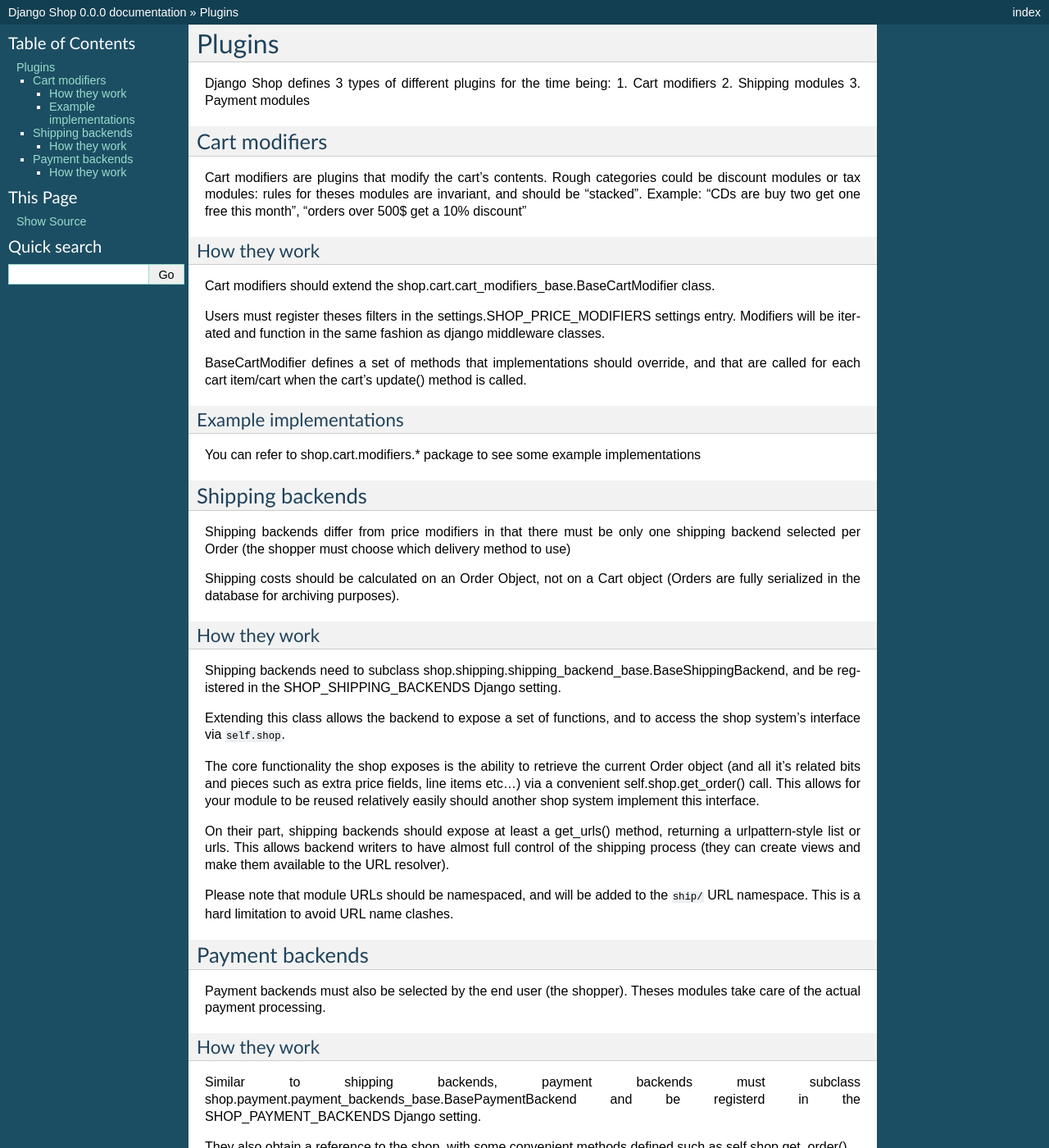
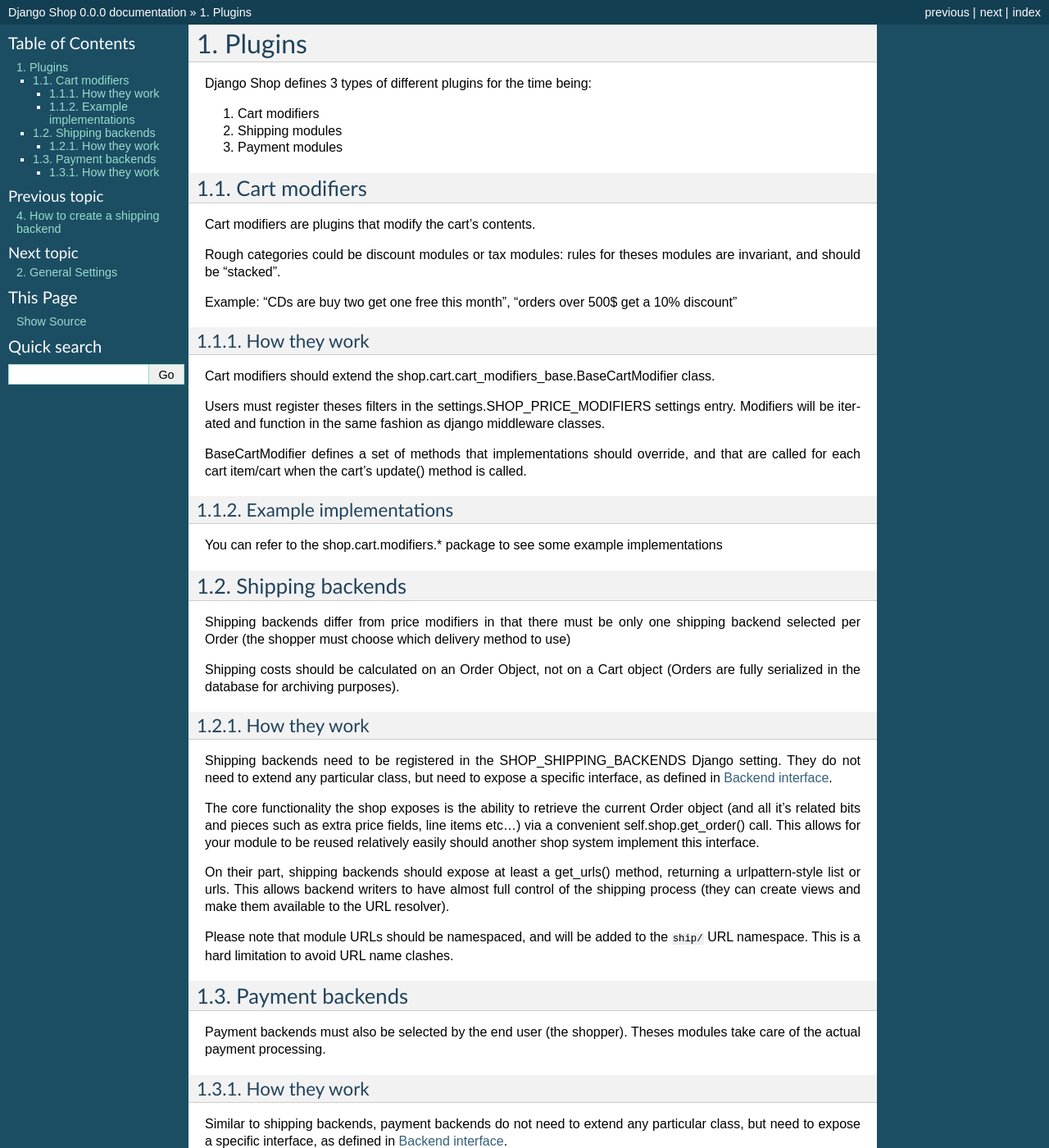
Before and after one commit to joker-softdev/django_shop, a Sphinx documentation site: the page built from docs/plugins.rst, in a window 1280 px wide and 1400 px high. Shown: the whole window at 82% size. Built offline with Sphinx 7.4.7, drawn with Linux system fonts in a browser that asks for light colours.

Commit message:
Cleaned up and corrected documentation

```diff
--- a/docs/howto/how-to-payment.rst
+++ b/docs/howto/how-to-payment.rst
@@ -41,6 +41,8 @@
   save all of them at the end in one go (?). Finally the payment method keeps track
   of what backend was used for this specific payment.
 
+.. _payment-backend-interface:
+
 Backend interface
 ==================
 
--- a/docs/howto/how-to-product.rst
+++ b/docs/howto/how-to-product.rst
@@ -20,8 +20,6 @@
 
 * name : The name/title of the product
 * slug : The slug used to refer to this product in the URLs
-* short_description : a short description of the product
-* long_description : A longer, more in-depth description of the product
 * active : Products flagged as not active will not show in the lists
 * date_added : The date at which the product was first created
 * last_modified : A timestamp of when the product was last modified
--- a/docs/howto/how-to-shipping.rst
+++ b/docs/howto/how-to-shipping.rst
@@ -2,7 +2,6 @@
 How to create a shipping backend
 ==================================
 
-* Shipping backends must subclass shop.shipping.shipping_backend_base.BaseShippingBackend
 * Shipping backends must be listed in settings.SHOP_SHIPPING_BACKENDS
 
 Shop interface
@@ -15,6 +14,7 @@
 The reference interface for shipping backends is located at
 shop.shipping.shipping_backend_base.ShippingBackendAPI
 
+.. _shipping-backend-interface:
 
 Backend interface
 ==================
--- a/docs/index.rst
+++ b/docs/index.rst
@@ -39,4 +39,5 @@
     :maxdepth: 1
     :numbered:
 
+    plugins
     settings
--- a/docs/plugins.rst
+++ b/docs/plugins.rst
@@ -3,6 +3,7 @@
 ================
 
 Django Shop defines 3 types of different plugins for the time being:
+
 1. Cart modifiers
 2. Shipping modules
 3. Payment modules
@@ -11,8 +12,10 @@
 ===============
 
 Cart modifiers are plugins that modify the cart's contents.
+
 Rough categories could be discount modules or tax modules: rules for theses modules
 are invariant, and should be "stacked".
+
 Example: "CDs are buy two get one free this month", "orders over 500$ get a 10%
 discount"
 
@@ -46,12 +50,9 @@
 How they work
 --------------
 
-Shipping backends need to subclass
-shop.shipping.shipping_backend_base.BaseShippingBackend, and be registered in
-the SHOP_SHIPPING_BACKENDS Django setting.
-
-Extending this class allows the backend to expose a set of functions, and to
-access the shop system's interface via ``self.shop``.
+Shipping backends need to be registered in the SHOP_SHIPPING_BACKENDS Django
+setting. They do not need to extend any particular class, but need to expose
+a specific interface, as defined in :ref:`shipping-backend-interface`.
 
 The core functionality the shop exposes is the ability to retrieve the current
 Order object (and all it's related bits and pieces such as extra price fields,
@@ -77,9 +78,9 @@
 How they work
 --------------
 
-Similar to shipping backends, payment backends must subclass
-shop.payment.payment_backends_base.BasePaymentBackend and be registerd in the
-SHOP_PAYMENT_BACKENDS Django setting.
+Similar to shipping backends, payment backends do not need to extend any
+particular class, but need to expose a specific interface, as defined in
+:ref:`payment-backend-interface`.
 
 They also obtain a reference to the shop, with some convenient methods defined
 such as self.shop.get_order().
```
Also changed, not shown: other parts of docs/plugins.rst (+2 -1 lines).
